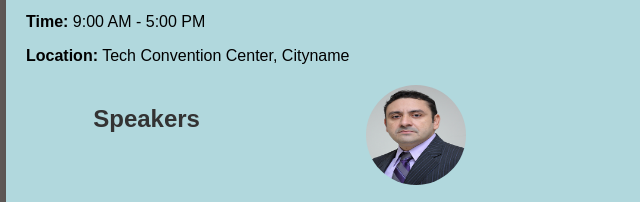
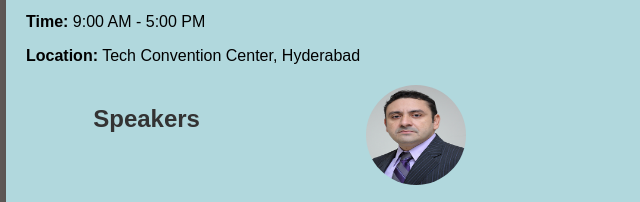
Before and after one commit to shrutik05/landingpage, a plain HTML site: page index.html in a window 1280 px wide. Shown: the part 246-448 px from the top of the page, 214-854 px from the left. Drawn offline with Linux system fonts and the light colour scheme.

Commit message:
Update index.html

```diff
--- a/index.html
+++ b/index.html
@@ -16,7 +16,7 @@
             <h2>Event Details</h2>
             <p><strong>Date:</strong> August 15, 2024</p>
             <p><strong>Time:</strong> 9:00 AM - 5:00 PM</p>
-            <p><strong>Location:</strong> Tech Convention Center, Cityname</p>
+            <p><strong>Location:</strong> Tech Convention Center, Hyderabad</p>
         </section>
         <section class="speakers">
             <h2>Speakers</h2>
```
